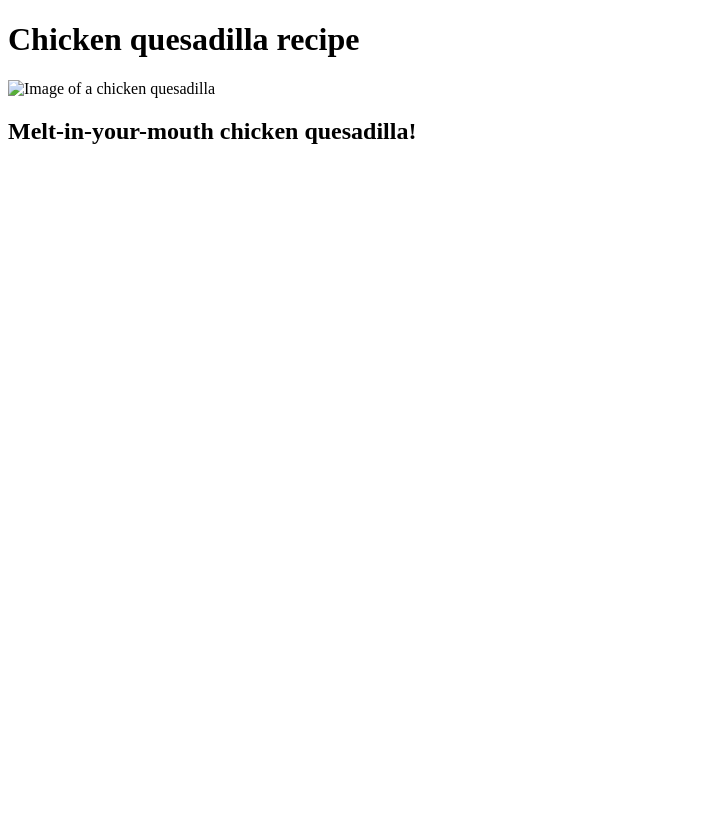
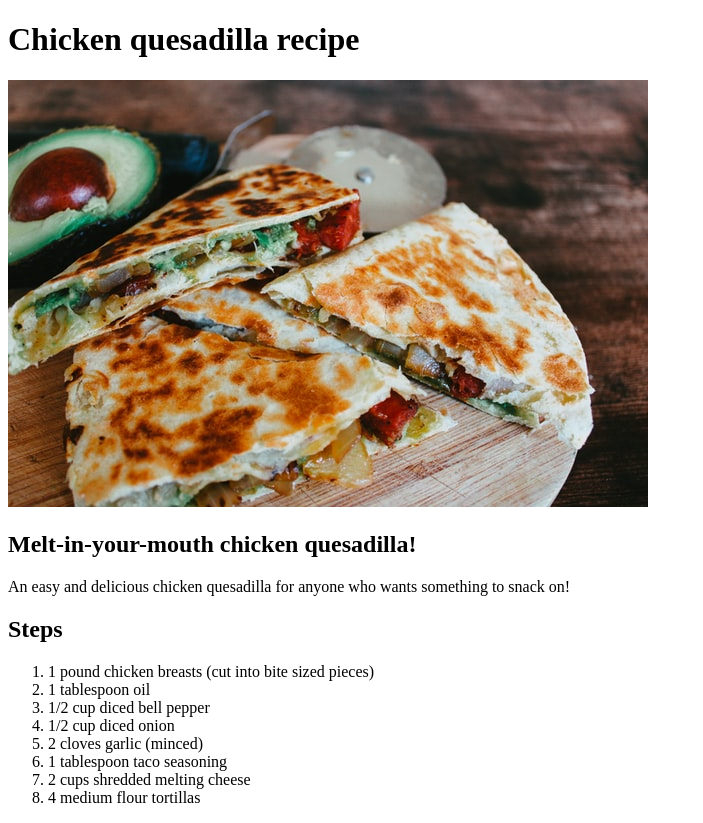
Before and after one commit to Abimaelh/odin-recipes, a plain HTML site: page recipes/quesadilla.html in a window 1280 px wide. Shown: the whole page, without its empty margins (0-703 px from the left). Before the commit the page ends 800 px from the top, so only its background shows below. Drawn offline with Linux system fonts and the light colour scheme.

Commit message:
add steps

```diff
--- a/recipes/quesadilla.html
+++ b/recipes/quesadilla.html
@@ -8,7 +8,19 @@
 </head>
 <body>
     <h1>Chicken quesadilla recipe</h1>
-    <img src="images/quesadilla.jpg" alt="Image of a chicken quesadilla">
+    <img src="../images/quesadilla.jpg" alt="Image of a chicken quesadilla">
     <h2>Melt-in-your-mouth chicken quesadilla!</h2>
+    <p>An easy and delicious chicken quesadilla for anyone who wants something to snack on!</p>
+    <h2>Steps</h2>
+    <ol>
+        <li>1 pound chicken breasts (cut into bite sized pieces)</li>
+        <li>1 tablespoon oil</li>
+        <li>1/2 cup diced bell pepper</li>
+        <li>1/2 cup diced onion</li>
+        <li>2 cloves garlic (minced)</li>
+        <li>1 tablespoon taco seasoning</li>
+        <li>2 cups shredded melting cheese</li>
+        <li>4 medium flour tortillas</li>
+    </ol>
 </body>
 </html>
```
